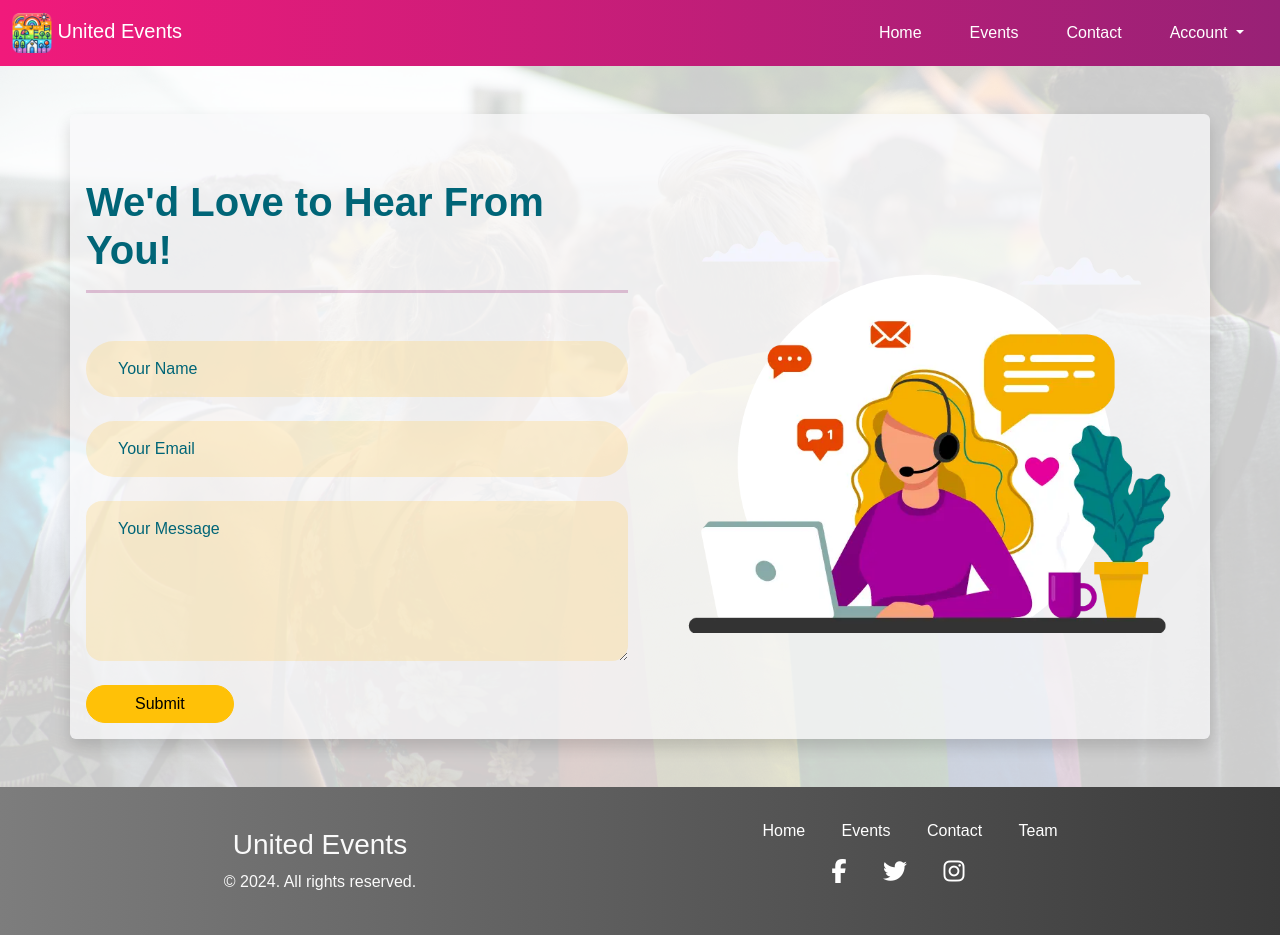
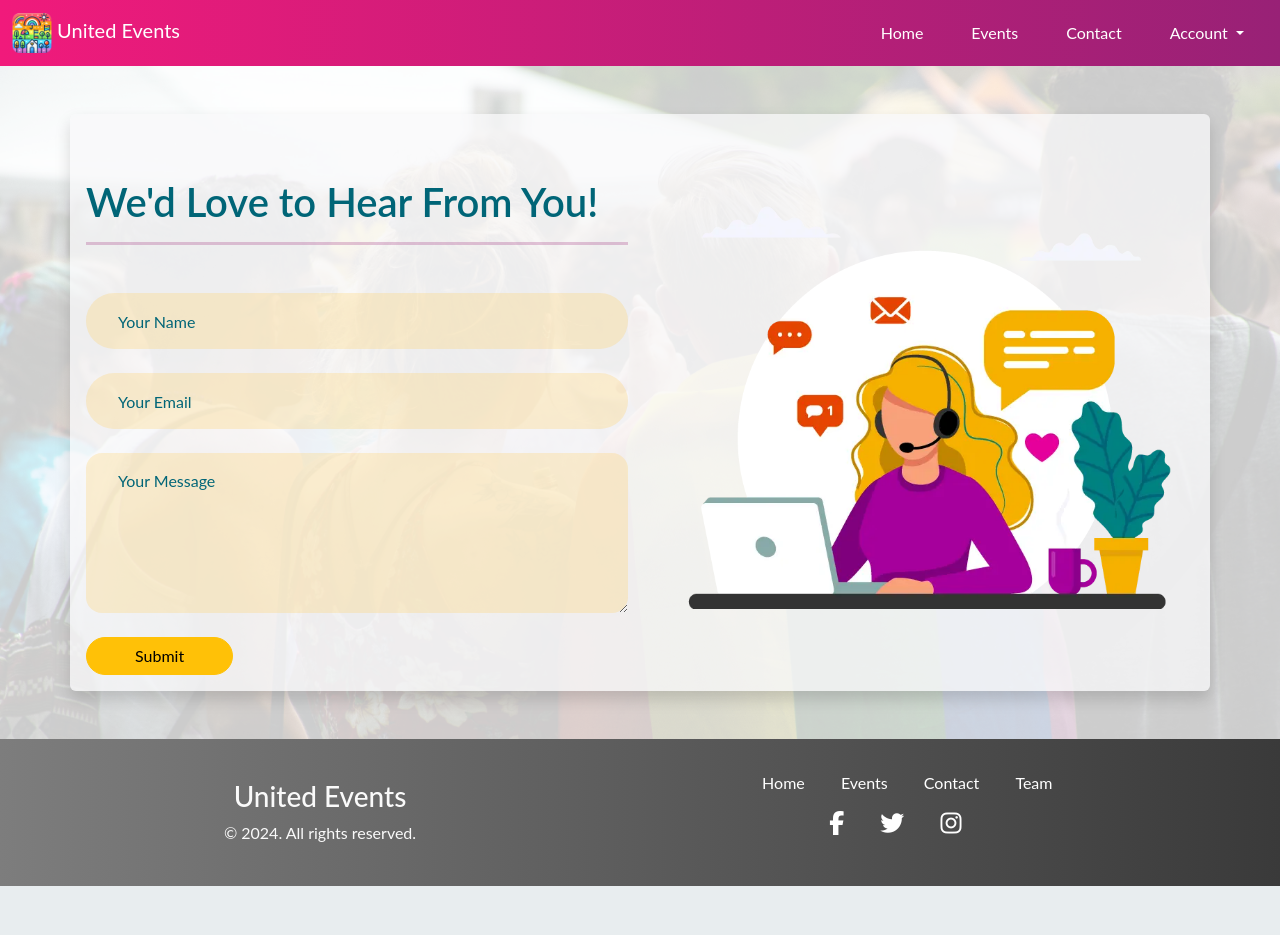
Before and after one commit to hannahro15/July24Hackathon-United-Events, a Django app: page /contact/ in a window 1280 px wide. After the commit the page ends 886 px from the top, so only its background shows below. Run offline with Django 4.2, Linux system fonts and the light colour scheme; some libraries are stand-ins or nearby versions.

```diff
--- a/static/css/styles.css
+++ b/static/css/styles.css
@@ -25,7 +25,7 @@
     margin: 0;
     padding: 0;
     box-sizing: border-box;
-    font-family: Arial, sans-serif;
+    font-family: "Lato", Arial, sans-serif;
     text-decoration: none !important;
 }
 
```
Also changed, not shown: static/images/error.png (added).
